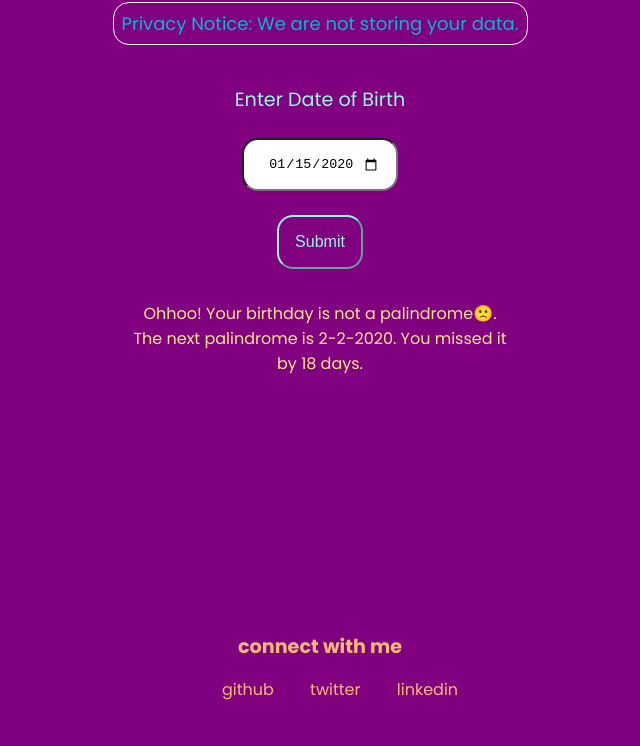
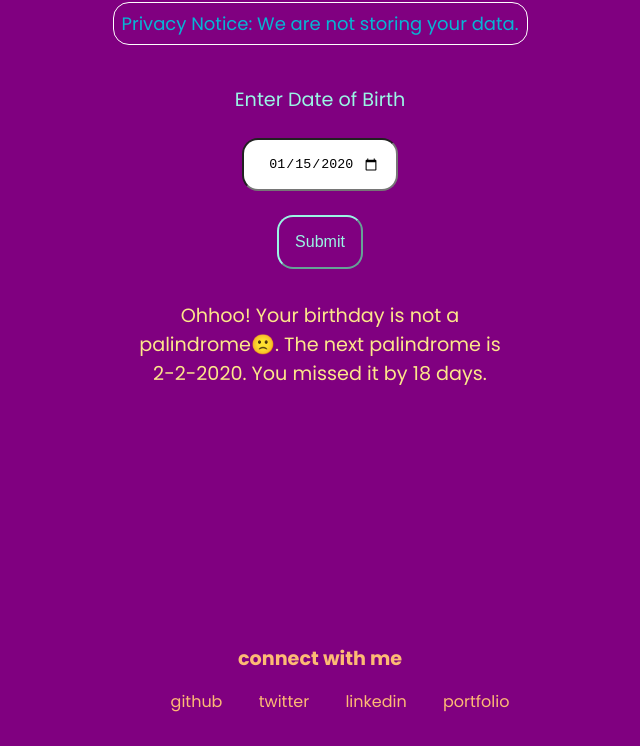
Before and after one commit to sweta1308/birthday-palindrome, a plain HTML site: page index.html in a window 1280 px wide. Both pictures are taken after typing "2020-01-15" into the empty fields and a click on the button "Submit". Shown: the part 81-827 px from the top of the page, without its empty margins (320-960 px from the left). Drawn offline with Linux system fonts and the light colour scheme.

Commit message:
update project

```diff
--- a/app.js
+++ b/app.js
@@ -125,11 +125,13 @@ function palindromeBday() {
         };
         if (checkPalindrome(date)) {
             result.innerText = `Yayy! Your Birthday is Palindrome 🤩`
-        } else {
+        } else  {
             var [ctr, newDate] = getNextPalindrome(date);
             result.innerText = `Ohhoo! Your birthday is not a palindrome🙁. The next palindrome is ${newDate.day}-${newDate.month}-${newDate.year}. You missed it by ${ctr} days. `
 
 
         }
+    } else {
+        result.innerText = "Please enter your birthdate."
     }
 }
--- a/index.html
+++ b/index.html
@@ -22,6 +22,7 @@
             <li class="list-item-inline"><a class="link" href="https://github.com/sweta1308/" target="_blank">github</a></li>
             <li class="list-item-inline"><a class="link" href="https://twitter.com/AgarwallaSweta/" target="_blank">twitter</a></li>
             <li class="list-item-inline"><a class="link" href="https://www.linkedin.com/in/sweta-agarwalla-45aa2324a" target="_blank">linkedin</a></li>
+            <li class="list-item-inline"><a class="link" href="https://swetaagarwalla.netlify.app/" target="_blank">portfolio</a></li>
         </ul>
     </footer>
 
--- a/styles.css
+++ b/styles.css
@@ -41,6 +41,7 @@ button {
     color: #fde68a;
     max-width: 30%;
     margin: 2rem auto;
+    font-size: larger;
 }
 
 .footer {
```
